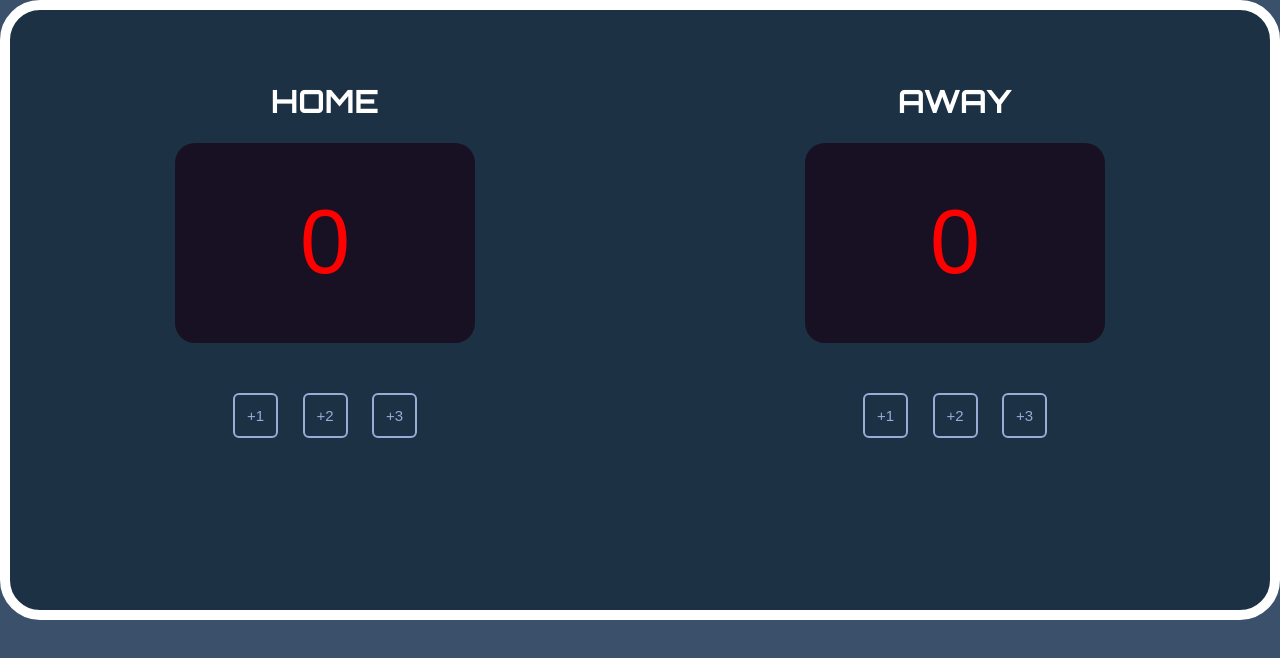
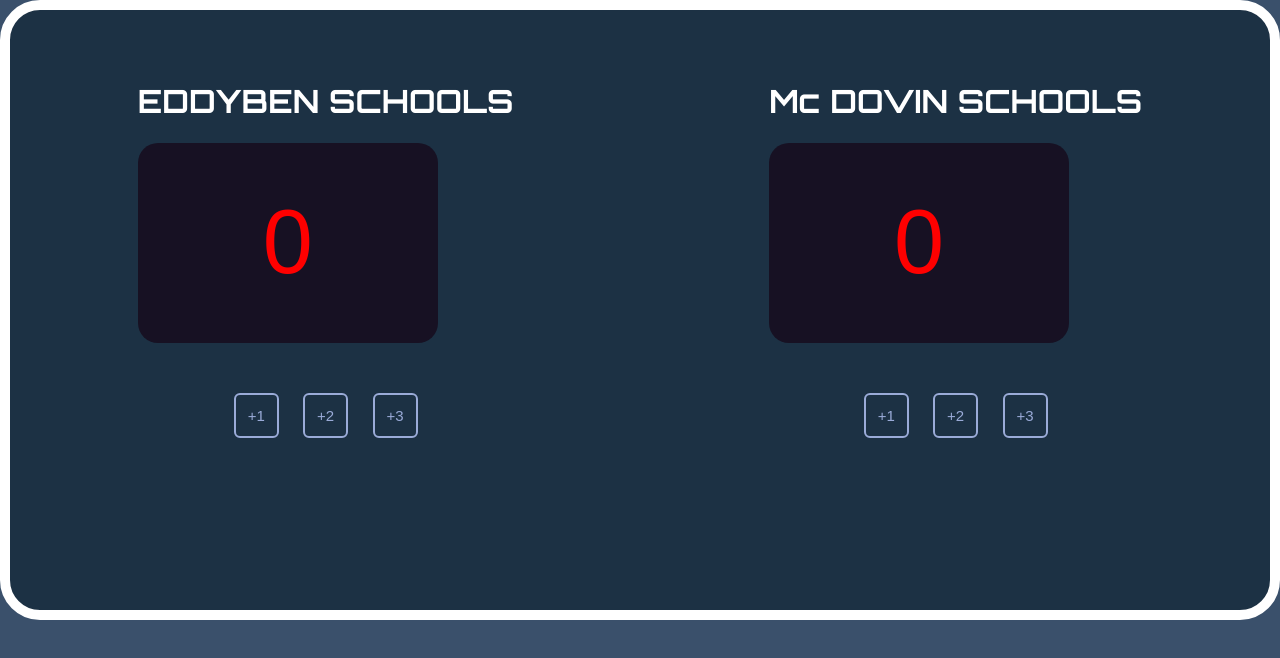
Before and after one commit to EBUBE-3/Basketball-Scoreboard, a plain HTML site: page index.html in a window 1280 px wide. Drawn offline with Linux system fonts and the light colour scheme; a web font is replaced by a local one.

Commit message:
Add customized team names

```diff
--- a/index.html
+++ b/index.html
@@ -10,14 +10,14 @@
     <body>
         <div class="container">
             <div>
-                <h1>HOME</h1>
+                <h1>EDDYBEN SCHOOLS</h1>
                 <div class="board" id="home-board">0</div>
                 <button class="btn" onclick="add1h()">+1</button>
                 <button onclick="add2h()" class="btn">+2</button>
                 <button onclick="add3h()" class="btn">+3</button>
             </div>
             <div>
-                <h1>AWAY</h1>
+                <h1>Mc DOVIN SCHOOLS</h1>
                 <div class="board" id="guest-board">0</div>
                 <button onclick="add1g()" class="btn">+1</button>
                 <button onclick="add2g()" class="btn">+2</button>
```
